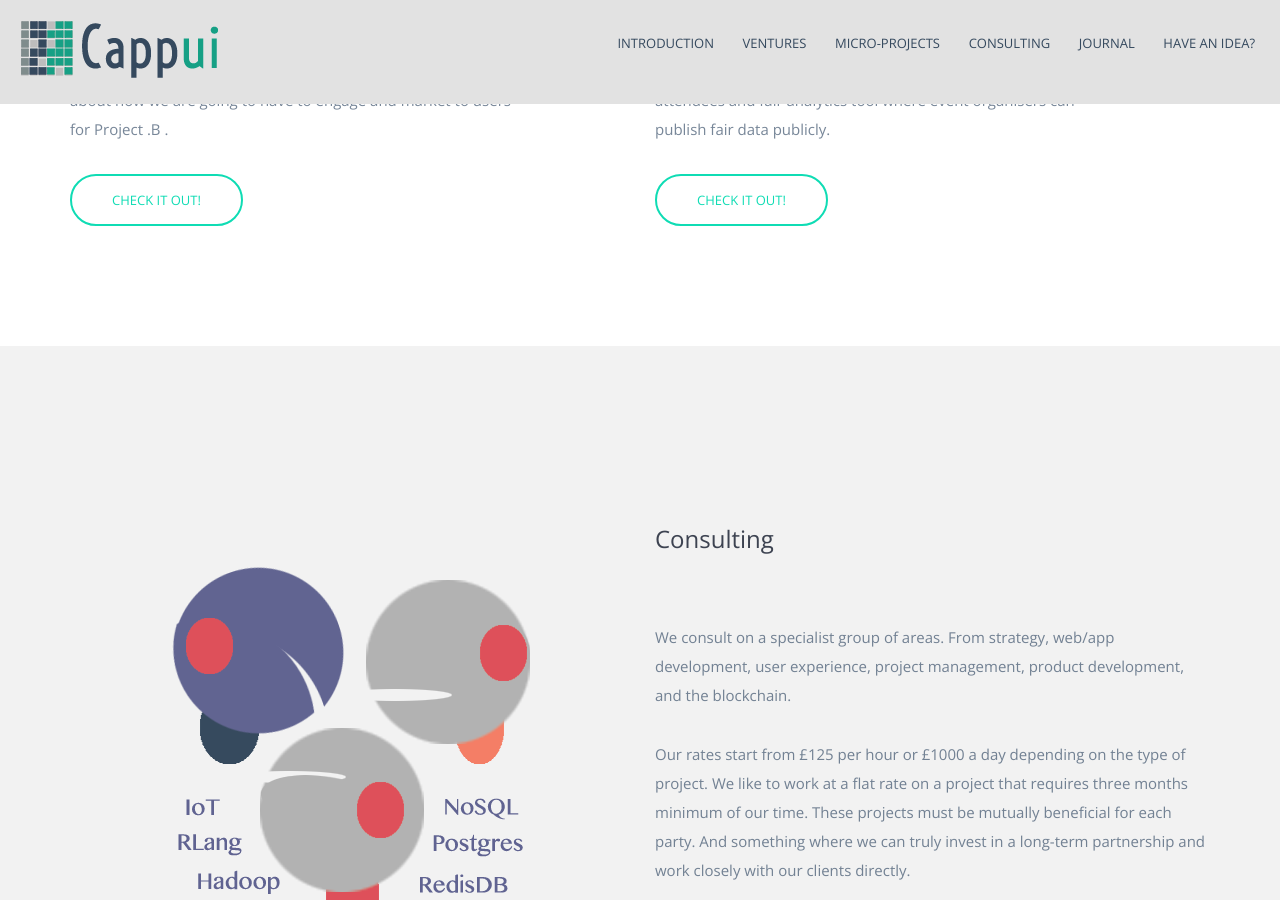
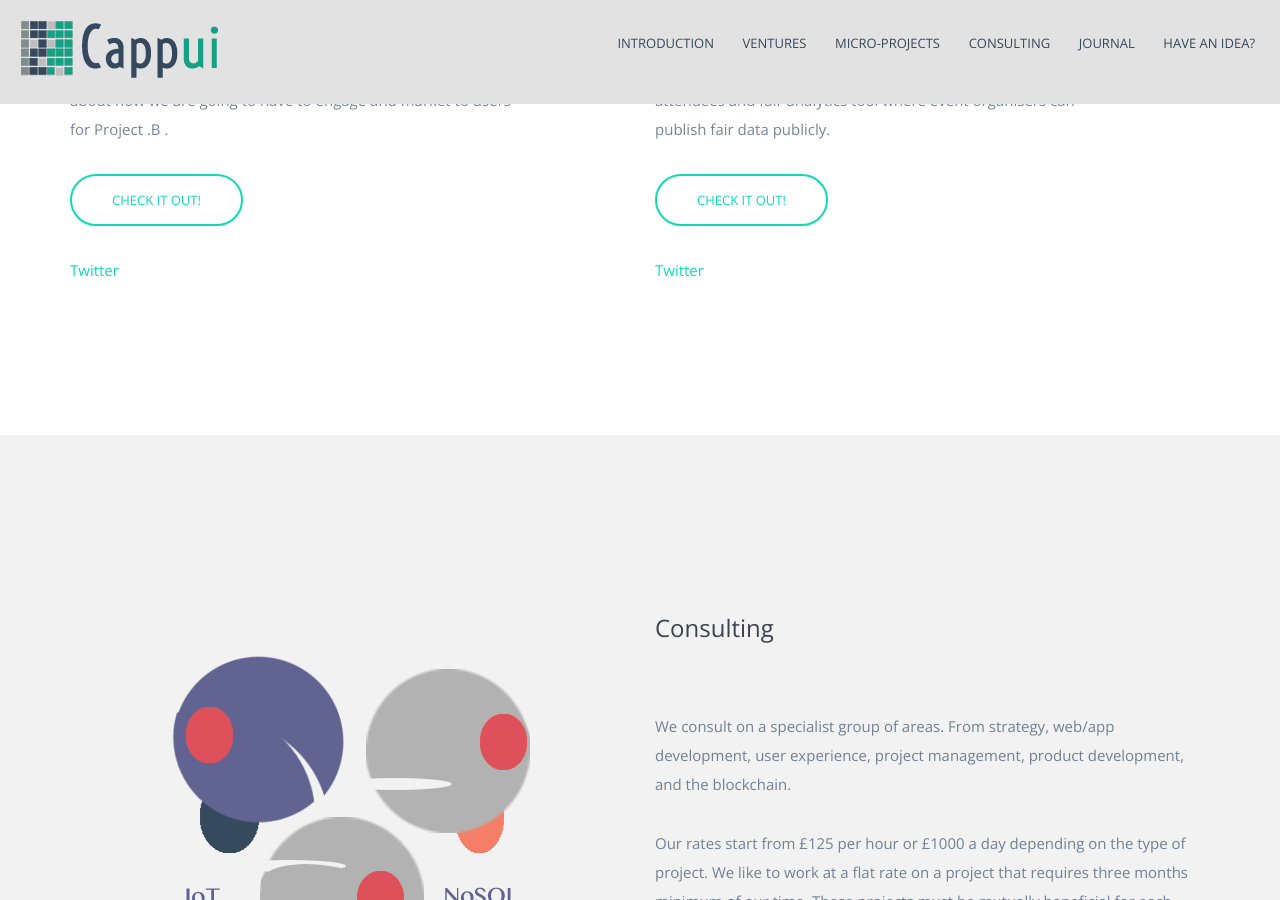
Before and after one commit to Cappui/Cappui-Website, a Jekyll site: the page built from index.html, in a window 1280 px wide and 900 px high, scrolled down 2604 px. Built offline with Jekyll 4.4.1, drawn with Linux system fonts in a browser that asks for light colours; nearby versions of some CDN libraries; library files that are not in the unit come from our copies; a style sheet for code colours, icons or effects is not loaded.

Commit message:
Updated index.html

```diff
--- a/index.html
+++ b/index.html
@@ -115,6 +115,8 @@ layout: default
                         <p></p>
                         <p>WealthDialogue is a work in progess Slack Chat Community. The idea came about through HashTagNomads.com. With the intention of building a community of Financial Advisors and Wealth Managers around Project B. It has taken awhile to get off the ground. But is slowly growing. And has taught us a lot about how we are going to have to engage and market to users for Project .B .</p>
                       <a href="http://WealthDialogue.com" target="_blank" class="btn btn-ghost btn-accent btn-large">Check it out!</a>
+                        <p></p>
+                       <p><a href="https://twitter.com/WealthDialogue" target="_blank" >Twitter</a>
                     </div>
                 </div>
                 <div class="col-md-6 intro-feature">
@@ -124,6 +126,8 @@ layout: default
                         <p></p>
                         <p>YourArtFair spawned out of our interest in art. And also being asked awhile ago to put an art fair list together for someone. From there on out it updating the list became a habitual process. Leading to creating the webs number one global art fair list. Intentions are to spawn it into an art fair planner for attendees and fair analytics tool where event organisers can publish fair data publicly.</p>
                       <a href="http://YourArtFair.com" target="_blank" class="btn btn-ghost btn-accent btn-large">Check it out!</a>
+                        <p></p>
+                       <p><a href="https://twitter.com/YourArtFair" target="_blank" >Twitter</a>
                     </div>
                 </div>
             </div>
```
